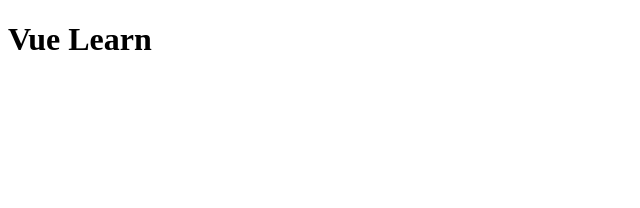
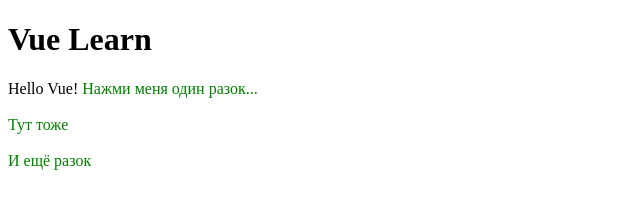
Before and after one commit to creativcode-ru/vue-learn, a plain HTML site: page index.html in a window 1280 px wide. Shown: the whole page, without its empty margins (0-640 px from the left). Drawn offline with nearby package versions, Linux system fonts and the light colour scheme.

Commit message:
ClickText

```diff
--- a/index.html
+++ b/index.html
@@ -3,8 +3,56 @@
 <head>
     <meta charset="utf-8" />
     <title>Vue Learn</title>
+
+    <!-- Vue.js версия для разработки, отображает полезные предупреждения в консоли -->
+    <script src="https://unpkg.com/vue@3"></script>
 </head>
 <body>
     <h1>Vue Learn</h1>
+
+    <div id="app">
+        {{ message }}
+
+        <span v-if="seen" v-on:click.once="seen=false" style="color:green;">Нажми меня один разок...</span>
+        <span v-if="!seen" style="color:aqua;">У вас спина белая)</span>
+
+        <br /><br />
+        <click-text text="Тут тоже" newtext="Отлично!"></click-text>
+        <br /><br />
+        <click-text text="И ещё разок" newtext="Это компонент)"></click-text>
+    </div>
+
+    <script type="vue-template" id="click-text">
+        <span v-if="seen" v-on:click.once="seen=false" style="color:green;" >{{text}}</span>
+        <span v-if="!seen" style="color:aqua;">{{newtext}}</span>
+    </script>
+
+    <script>
+        //https://blog.logrocket.com/definitive-guide-vue-3-components/
+        const ClickText = {
+            template: "#click-text",
+            data: function () {
+                return {
+                    seen: true //собственные данные компонента
+                }
+            },
+            props: ['text', 'newtext'],
+            //props: {text: '', newtext:''},
+
+        };
+
+        Vue.createApp({
+            data() {
+                return {
+                    message: 'Hello Vue!',
+                    seen: true
+                }
+            },
+            components: {
+                'click-text': ClickText,
+            },
+        }).mount('#app')
+    </script>
+
 </body>
 </html>
```
